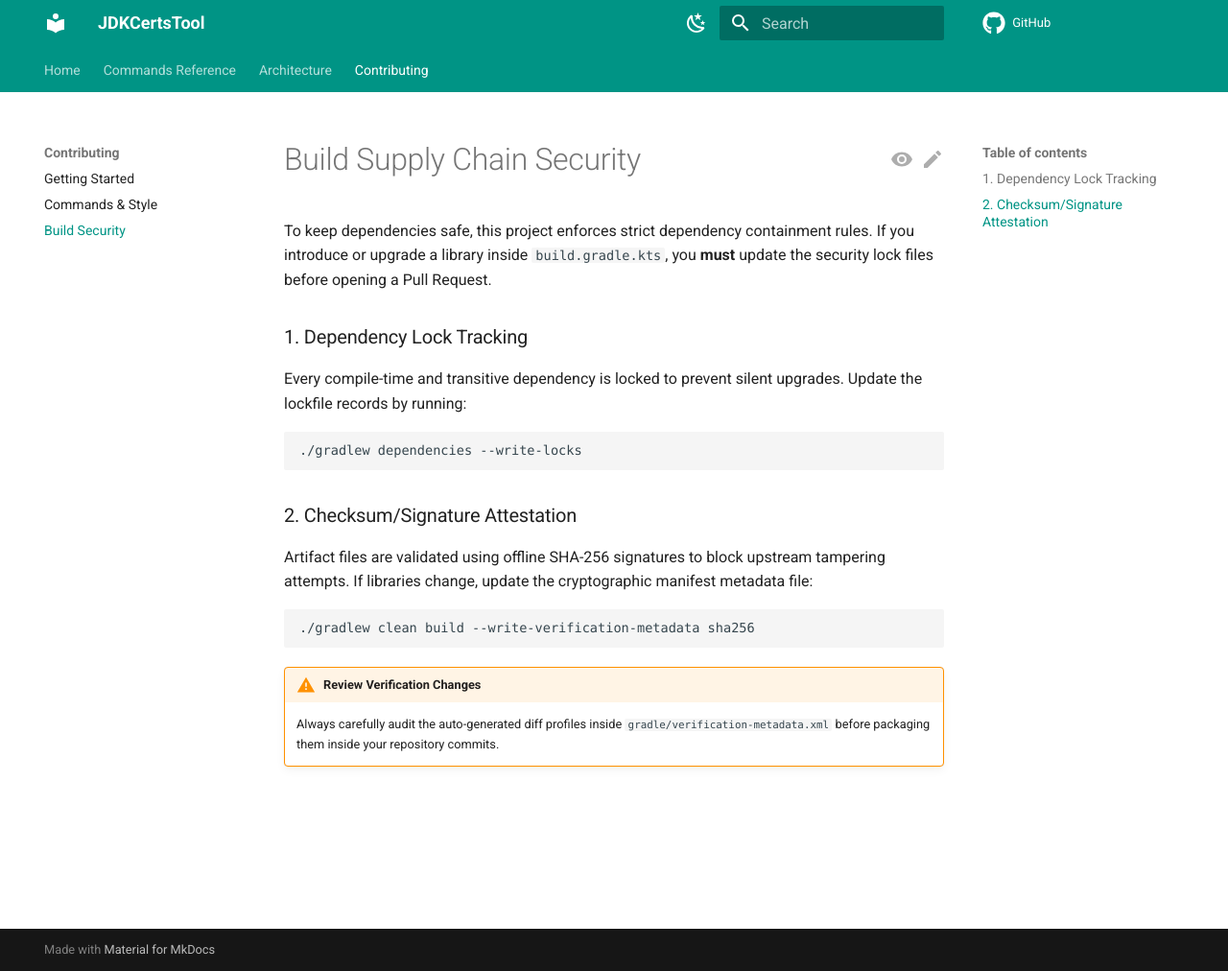
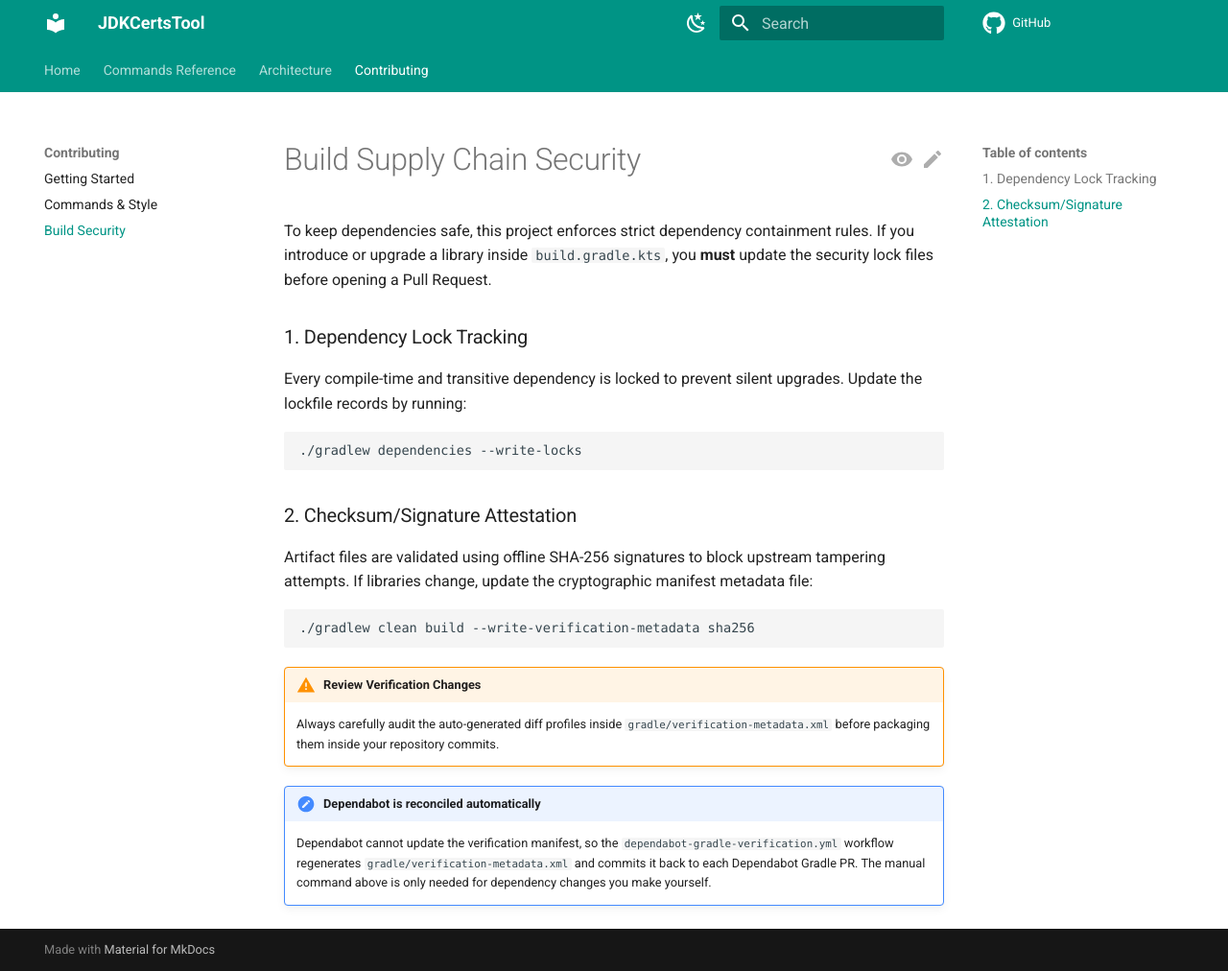
Before and after one commit to ADarko22/JDKCertsTool, an MkDocs documentation site: the page built from docs/website/development/security.md, in a window 1280 px wide and 1012 px high. Shown: the whole window at 96% size. Built offline with MkDocs 1.6.1 and Material for MkDocs 9.7.7, drawn with Linux system fonts in a browser that asks for light colours; some web fonts are replaced; comment, search, counter and statistics services are not loaded.

Commit message:
ci: add dependabot-gradle-verification.yml to reconcile the  gradle/verification-metadata.xml on Dependabot Pull Requests

```diff
--- a/docs/website/development/security.md
+++ b/docs/website/development/security.md
@@ -24,3 +24,8 @@ update the cryptographic manifest metadata file:
 !!! warning "Review Verification Changes"
     Always carefully audit the auto-generated diff profiles inside `gradle/verification-metadata.xml` before packaging them
     inside your repository commits.
+
+!!! note "Dependabot is reconciled automatically"
+    Dependabot cannot update the verification manifest, so the `dependabot-gradle-verification.yml`
+    workflow regenerates `gradle/verification-metadata.xml` and commits it back to each Dependabot Gradle
+    PR. The manual command above is only needed for dependency changes you make yourself.
```
Also changed, not shown: CONTRIBUTING.md (+2 -0 lines), SECURITY.md (+7 -5 lines), 1 other file.
